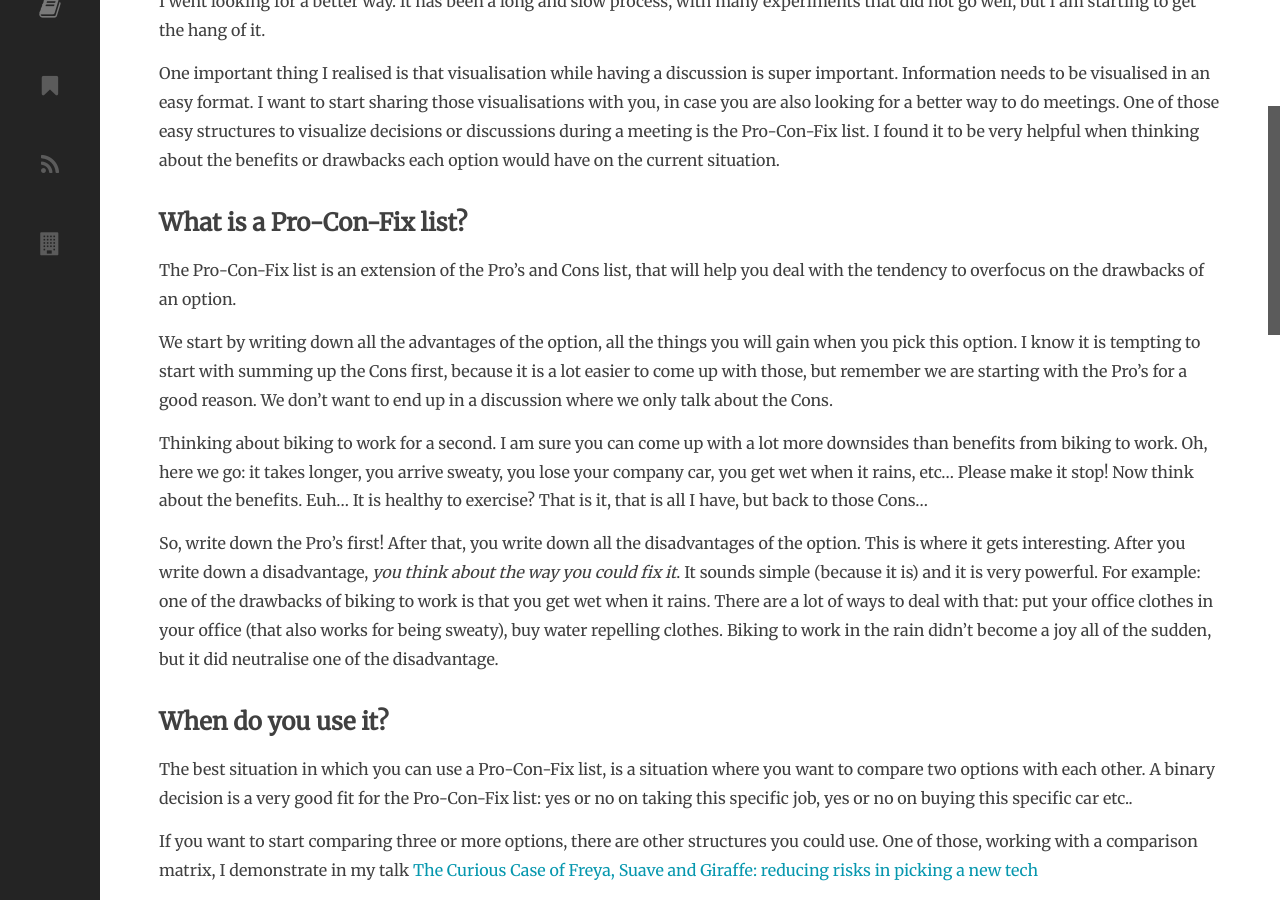
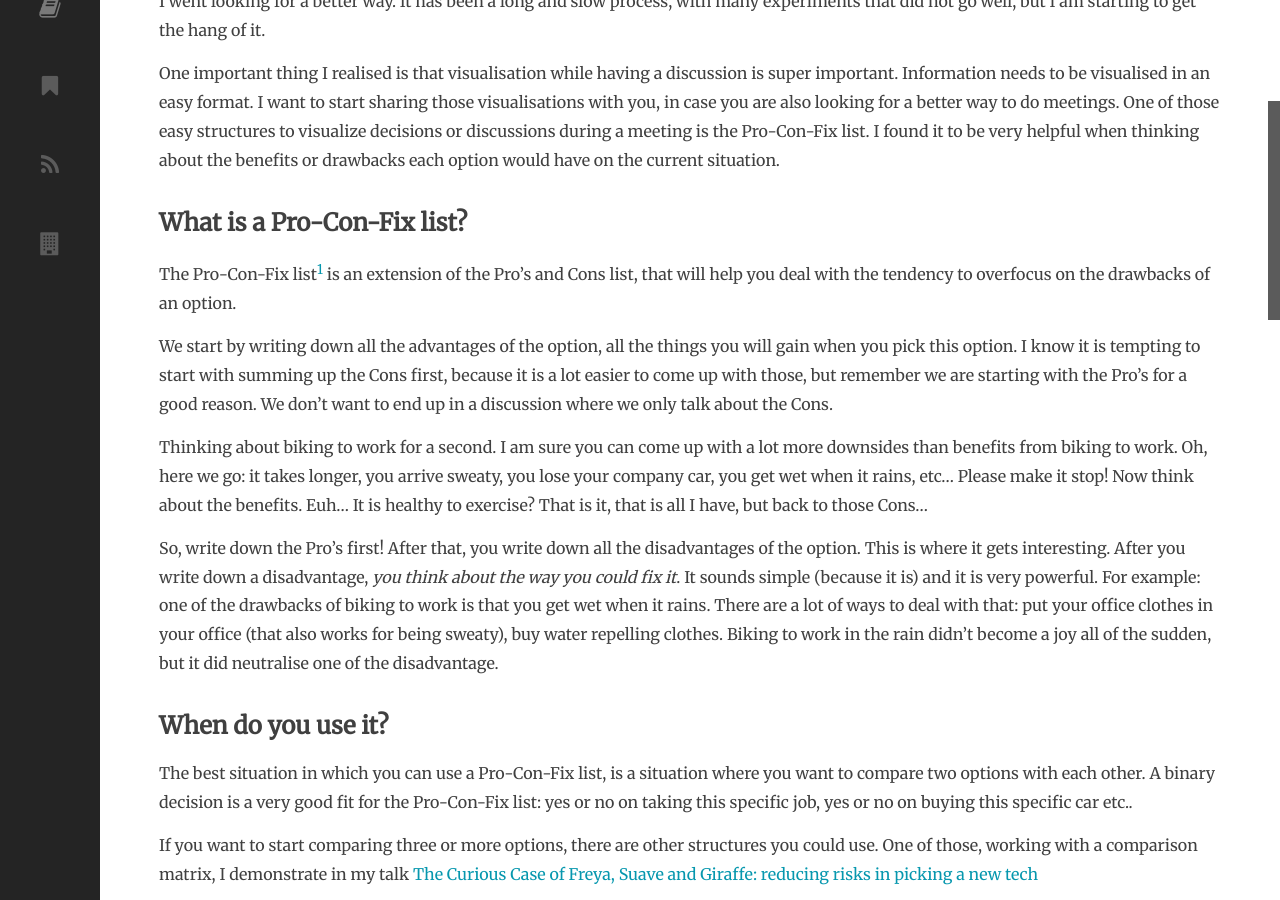
Before and after one commit to selketjah/selketjah.github.io, a Jekyll site: the page built from _posts/2020-05-16-pro-con-fix.md, in a window 1280 px wide and 900 px high, scrolled down 414 px. Built offline with Jekyll 4.4.1, drawn with Linux system fonts in a browser that asks for light colours; comment, search, counter and statistics services are not loaded; some of the changed text lies outside the part shown.

Commit message:
Add book reference to pro-con-fix list

```diff
--- a/_posts/2020-05-16-pro-con-fix.md
+++ b/_posts/2020-05-16-pro-con-fix.md
@@ -18,7 +18,7 @@
 
 ## What is a Pro-Con-Fix list?
 
-The Pro-Con-Fix list is an extension of the Pro's and Cons list, that will help you deal with the tendency to overfocus on the drawbacks of an option.
+The Pro-Con-Fix list[^1] is an extension of the Pro's and Cons list, that will help you deal with the tendency to overfocus on the drawbacks of an option.
 
 We start by writing down all the advantages of the option, all the things you will gain when you pick this option. I know it is tempting to start with summing up the Cons first, because it is a lot easier to come up with those, but remember we are starting with the Pro's for a good reason. We don't want to end up in a discussion where we only talk about the Cons.
 
@@ -76,3 +76,8 @@
 2. group them together and merge the individual items into one pro column.
 
 Same goes for summing up Cons and their Fixes.
+
+-------------
+
+Resources:
+* [^1]: The Thinker's Toolkit: 14 Powerful Techniques for Problem Solving, by Morgan D. Jones
```
